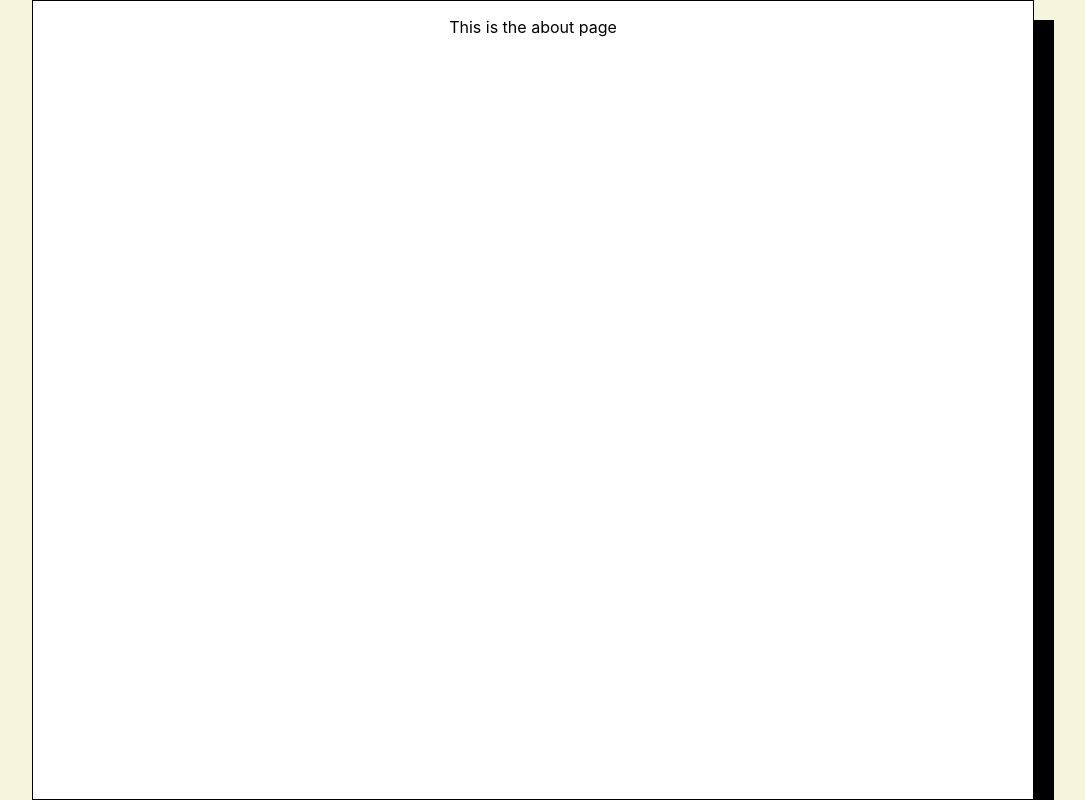
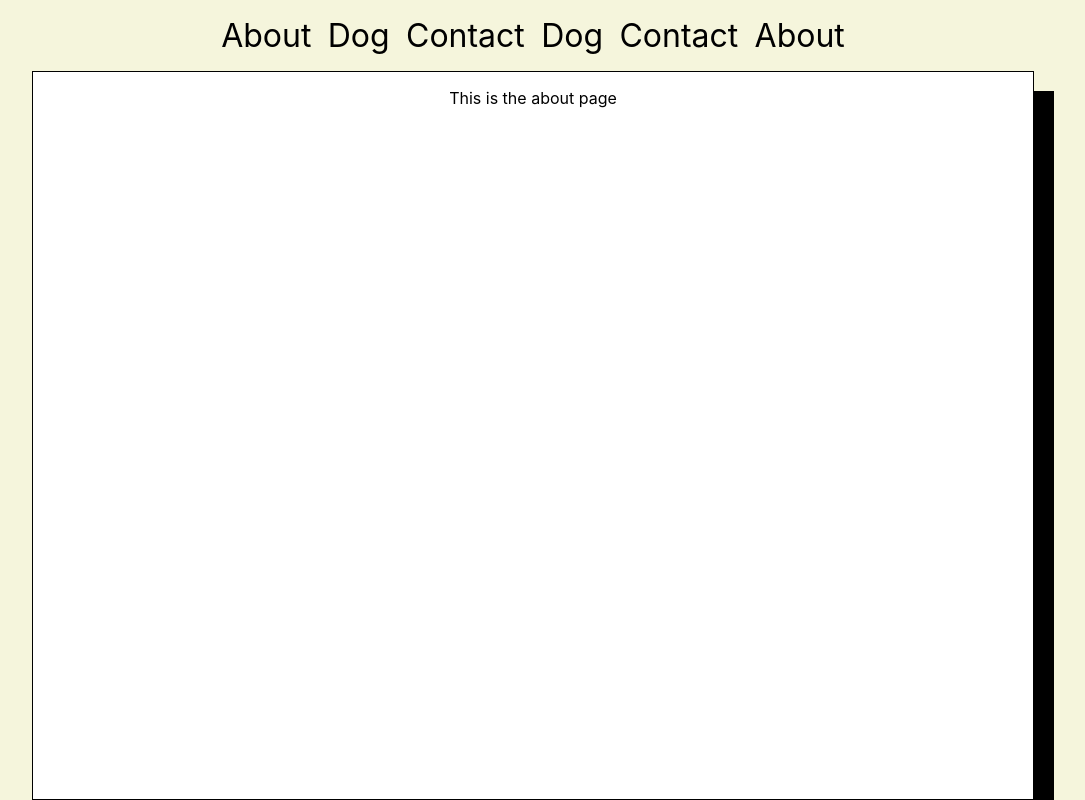
Before and after one commit to super8989/React_router_demo, a React (Create React App) app: page / in a window 1280 px wide. Shown: the whole page, without its empty margins (107-1192 px from the left). Built offline with nearby package versions, Linux system fonts and the light colour scheme.

Commit message:
intro to link components

```diff
--- a/src/App.js
+++ b/src/App.js
@@ -1,5 +1,5 @@
 import React, { Component } from "react";
-import { Route, Switch } from "react-router-dom";
+import { Route, Switch, Link } from "react-router-dom";
 import About from "./About";
 import Contact from "./Contact";
 import Dog from "./Dog";
@@ -11,6 +11,14 @@
 	render() {
 		return (
 			<div className='App'>
+				<nav className='App-nav'>
+					<Link to='/'>About</Link>
+					<Link to='/dog'>Dog</Link>
+					<Link to='/contact'>Contact</Link>
+					<a href='/dog'>Dog</a>
+					<a href='/contact'>Contact</a>
+					<a href='/'>About</a>
+				</nav>
 				<Switch>
 					<Route exact path='/' component={About} />
 					<Route exact path='/dog' component={Dog} />
```
